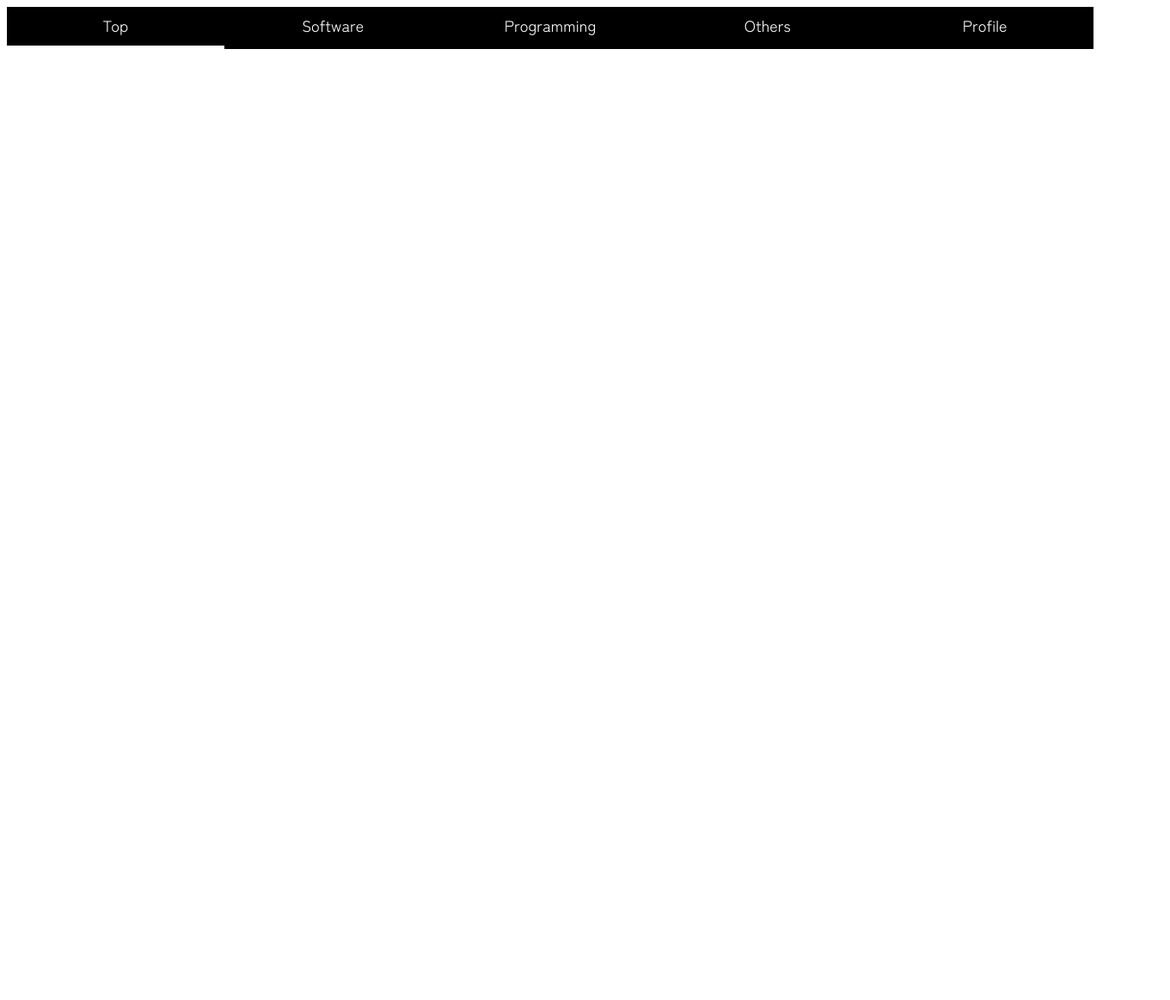
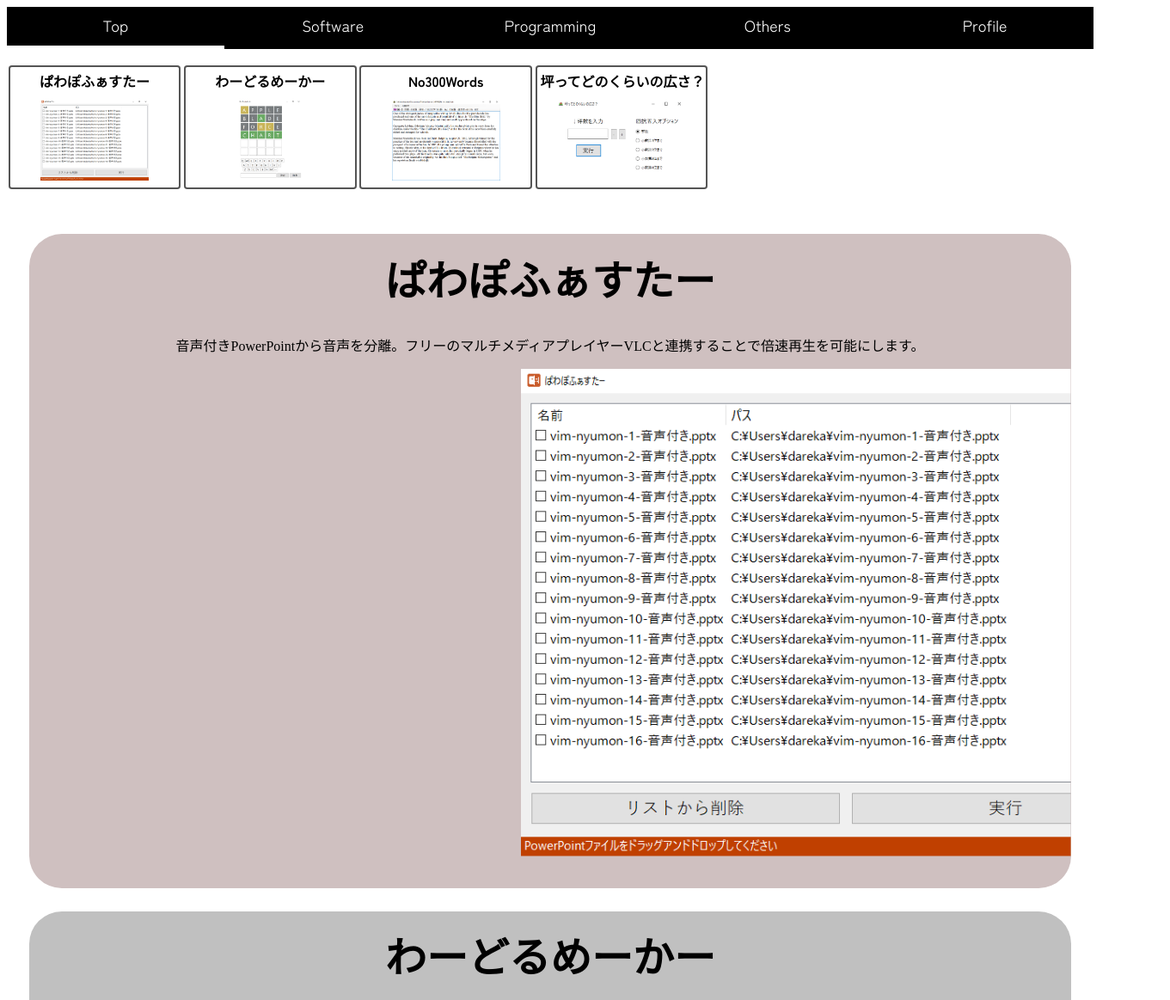
Before and after one commit to Tsuyopon-1067/room1067, a plain HTML site: page soft.html in a window 1280 px wide. Shown: the top 1163 px of the page at 86% size, 1361 px wide, since content can reach past the window. Before the commit the page ends 800 px from the top, so only its background shows below. Drawn offline with Linux system fonts and the light colour scheme.

Commit message:
edit soft

```diff
--- /dev/null
+++ b/soft.css
@@ -0,0 +1,111 @@
+.xscroll{
+    display: flex;
+    height: auto;
+    width: 100vw;
+    height: 5cm;
+    overflow-x: scroll;
+}
+.xscroll::-webkit-scrollbar{
+    height: 14px; /* スクロールバーの高さ */
+}
+.xscroll::-webkit-scrollbar-thumb{
+background: #d2b48c; /* ツマミの色 */
+border-radius: 7px; /* ツマミ両端の丸み */
+}
+.xscroll::-webkit-scrollbar-track{
+background: #f5deb3; /* トラックの色 */
+border-radius: 7px; /* トラック両端の丸み */
+}
+
+/* 3要素それぞれ */
+.softElement{
+    text-align: center;
+    width: 5cm;
+    height: 3.5cm;
+    min-width: 5cm;
+    min-height: 3.5cm;
+    display: inline-block;
+    border-top:solid 10px #c2e08f;
+    padding: 0.1cm;
+    margin: 0.5cm 0.05cm 0.2cm;
+    border: solid 2px #555;
+    border-radius: 0.1cm;
+}
+.softElement a{
+    text-align: center;
+    text-decoration: none;
+    color: #000;
+    font-family:'Zen Kaku Gothic New',sans-serif;
+}
+.softElement a h1{
+    font-size: 100%;
+    font-weight: bold;
+    margin: 0;
+    padding: 0;
+}
+/* アイコン画像 */
+.softElement a img{
+    margin: 0.8vw;
+    max-width: 4cm;
+    max-height: 2.5cm;
+}
+/* 各要素のちっちゃな説明文 */
+.softElement a p{
+    font-weight: normal;
+    list-style: none;
+    font-size: 80%;
+    margin: 5px;
+    padding: 0;
+}
+
+.lpic{
+    background-color: #c0c0c0;
+    margin: 0.7cm;
+    border-radius: 1cm;
+}
+.lpic h1{
+    padding: 0.4cm 0 0.4cm 0;
+    margin: 0;
+    text-align: center;
+    font-family: 'Zen Kaku Gothic New', sans-serif;
+    font-weight: bold;
+    font-size: 48px;
+    text-decoration: none;
+    color: #000;
+}
+.lpic img{
+    margin: 0 1cm 1cm 0;
+    clip-path: inset(0 0 0 calc(20cm - 50vw));
+    width: 20cm;
+    float: left;
+    position:relative;
+    left:calc(50vw - 20cm);
+}
+
+.rpic{
+    background-color: #cfc0c0;
+    margin: 0.7cm;
+    border-radius: 1cm;
+}
+.rpic h1{
+    padding: 0.4cm 0 0.4cm 0;
+    margin: 0;
+    text-align: center;
+    font-family: 'Zen Kaku Gothic New', sans-serif;
+    font-weight: bold;
+    font-size: 48px;
+    text-decoration: none;
+    color: #000;
+}
+.rpic img{
+    margin: 0 0 1cm 1cm;
+    clip-path: inset(0 calc(20cm - 50vw) 0 0);
+    width: 20cm;
+    float: right;
+    position:relative;
+    right: calc(50vw - 20cm);
+}
+.rpic.item{
+    display: flex;
+    flex-direction:row-reverse;
+}
--- a/soft.html
+++ b/soft.html
@@ -5,6 +5,7 @@
         <meta name="viewport" content="width=device-width, initial-scale=1">
         <title>1067号室〜つよぽん在中〜</title>
         <link href="style.css" media="all" rel="stylesheet">
+        <link href="soft.css" media="all" rel="stylesheet">
          <link rel="preconnect" href="https://fonts.googleapis.com">
         <link rel="preconnect" href="https://fonts.gstatic.com" crossorigin>
         <link href="https://fonts.googleapis.com/css2?family=Zen+Kaku+Gothic+New:wght@300;400;700&display=swap" rel="stylesheet">
@@ -17,5 +18,56 @@
             <a class="nav" href="others.html"><li>Others</li></a>
             <a class="nav" href="prof.html"><li>Profile</li></a>
         </ul></nav>
+        <div class="xscroll">
+            <section class="softElement"><a href="https://github.com/Tsuyopon-1067/PwpFaster">
+                <h1>
+                    <div class="soft"></div><nobr>ぱわぽふぁすたー</nobr>
+                </h1>
+                <img src="img/soft/pwpfaster.png" alt="ぱわぽふぁすたー">
+            </a></section>
+            <section class="softElement"><a href="https://github.com/Tsuyopon-1067/WordleMaker">
+                <h1>
+                    <div class="soft"></div><nobr>わーどるめーかー</nobr>
+                </h1>
+                <img src="img/soft/wordlemaker.png" alt="わーどるめーかー">
+            </a></section>
+            <section class="softElement"><a href="https://github.com/Tsuyopon-1067/No300Words">
+                <h1>
+                    <div class="soft"></div><nobr>No300Words</nobr>
+                </h1>
+                <img src="img/soft/no300.png" alt="No300Words">
+            </a></section>
+            <section class="softElement"><a href="https://github.com/Tsuyopon-1067/TsuboAreaConverter">
+                <h1>
+                    <div class="soft"></div><nobr>坪ってどのくらいの広さ？</nobr>
+                </h1>
+                <img src="img/soft/tubomen.png" alt="坪ってどのくらいの広さ？">
+            </a></section>
+        </div>
+
+        <div class="rpic">
+            <h1>ぱわぽふぁすたー</h1>
+            <div class="piccon">
+                <div class="item">
+                    <p>音声付きPowerPointから音声を分離。フリーのマルチメディアプレイヤーVLCと連携することで倍速再生を可能にします。</p>
+                </div>
+                <div class="item">
+                    <img src="img/soft/pwpfaster.png" alt="ぱわぽふぁすたー">
+                </div>
+            </div>
+            <div style="clear: right"></div>
+        </div>
+        <div class="lpic">
+            <h1>わーどるめーかー</h1>
+            <div class="piccon">
+                <div class="item">
+                    <p>5文字の英単語を推測するパズルゲームWordleを自作することができます。日本語にも対応。</p>
+                </div>
+                <div class="item">
+                    <img src="img/soft/wordlemaker.png" alt="わーどるめーかー">
+                </div>
+            </div>
+            <div style="clear: left"></div>
+        </div>
     </body>
 </html>
--- a/style.css
+++ b/style.css
@@ -116,8 +116,7 @@
 }
 /* アイコン画像 */
 .elements a img{
-    ma
-    rgin: 0.8vw;
+    margin: 0.8vw;
     width: 20vw;
     max-width: 6.36cm;
 }
```
Also changed, not shown: img/soft/no300.png (added), img/soft/pwpfaster.png (added), img/soft/tubomen.png (added), img/soft/wordlemaker.png (added).
